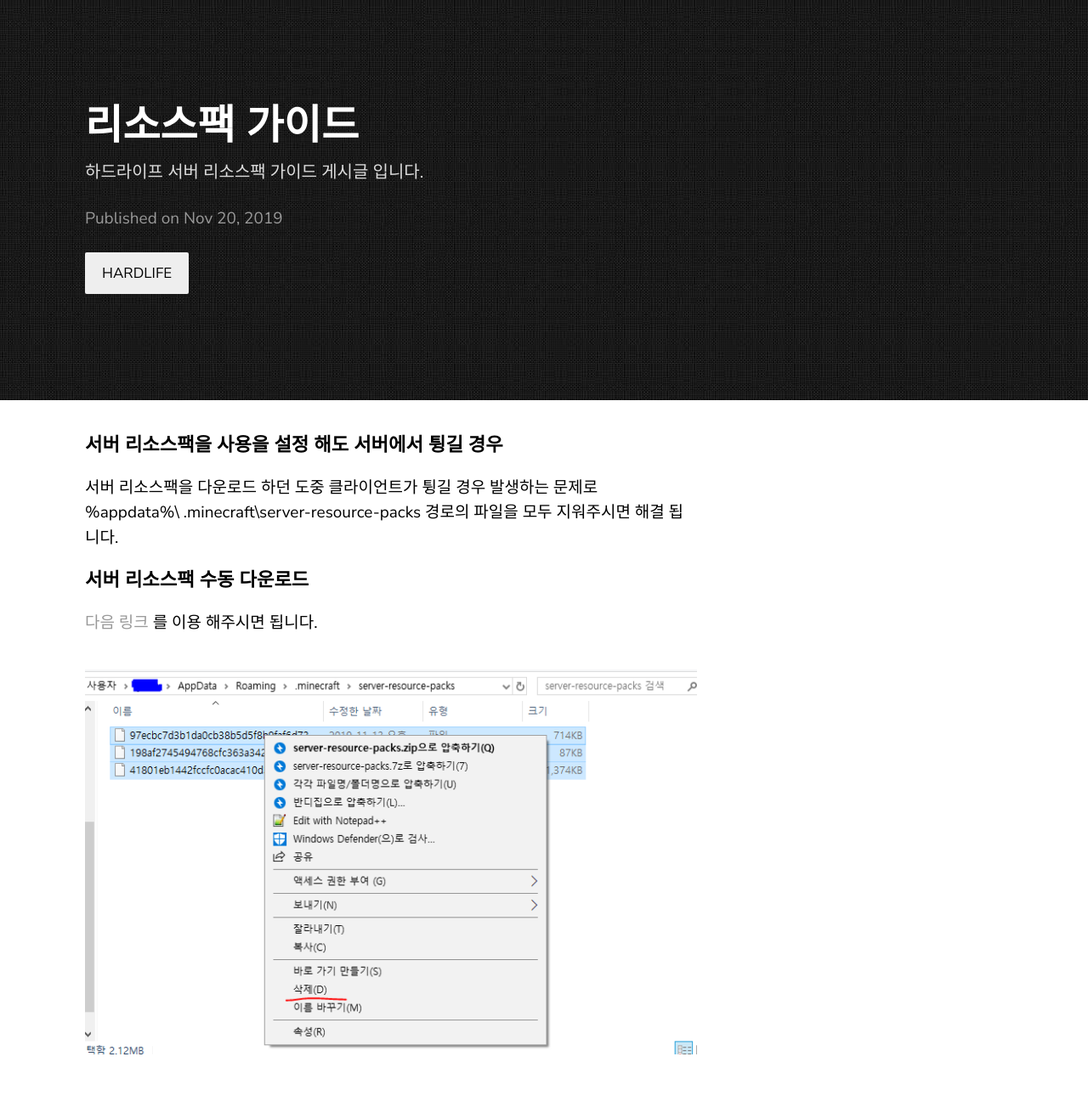
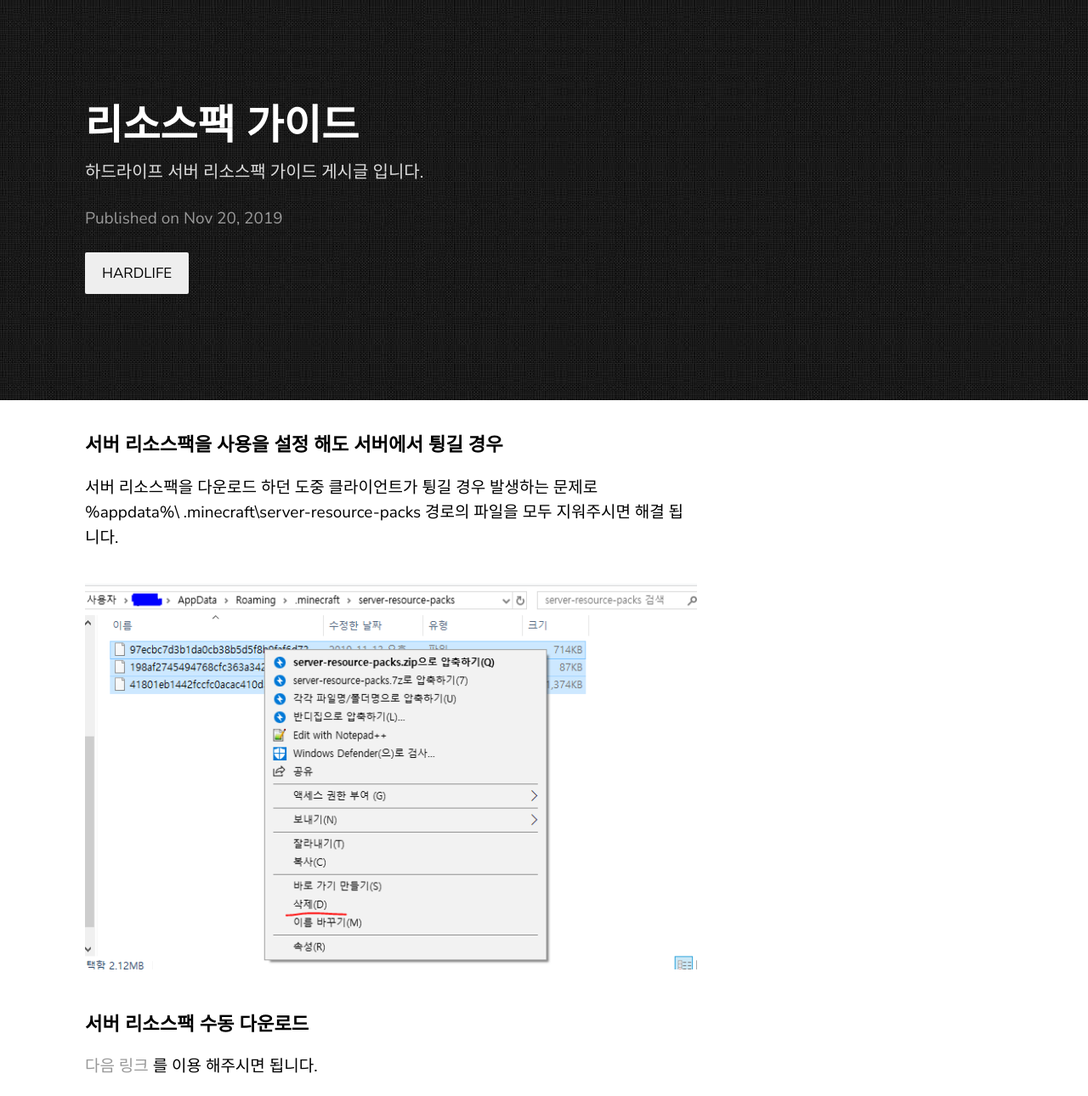
Before and after one commit to dueilee0/dueilee0.github.io, a Jekyll site: the page built from _posts/2019-11-20-리소스팩-가이드.markdown, in a window 1280 px wide. Shown: the whole page at 85% size. Built offline with Jekyll 4.4.1, drawn with Linux system fonts in a browser that asks for light colours.

Commit message:
Update 2019-11-20-리소스팩-가이드.markdown

```diff
--- a/_posts/2019-11-20-리소스팩-가이드.markdown
+++ b/_posts/2019-11-20-리소스팩-가이드.markdown
@@ -11,9 +11,10 @@ categories: HARDLIFE
 서버 리소스팩을 다운로드 하던 도중 클라이언트가 튕길 경우 발생하는 문제로
 %appdata%\ .minecraft\server-resource-packs 경로의 파일을 모두 지워주시면 해결 됩니다.
 
+
+![TEST](https://dueilee0.github.io/assets/images/server-resourcepack-delete.PNG)
+
 ### 서버 리소스팩 수동 다운로드
 
 [다음 링크](https://drive.google.com/uc?id=1D0Ym8_KZL4mqzg_AgY64RxbN_XAVzrAP&export=download "서버 리소스팩 다운로드 하러 가기")
 를 이용 해주시면 됩니다.
-
-![TEST](https://dueilee0.github.io/assets/images/server-resourcepack-delete.PNG)
```
